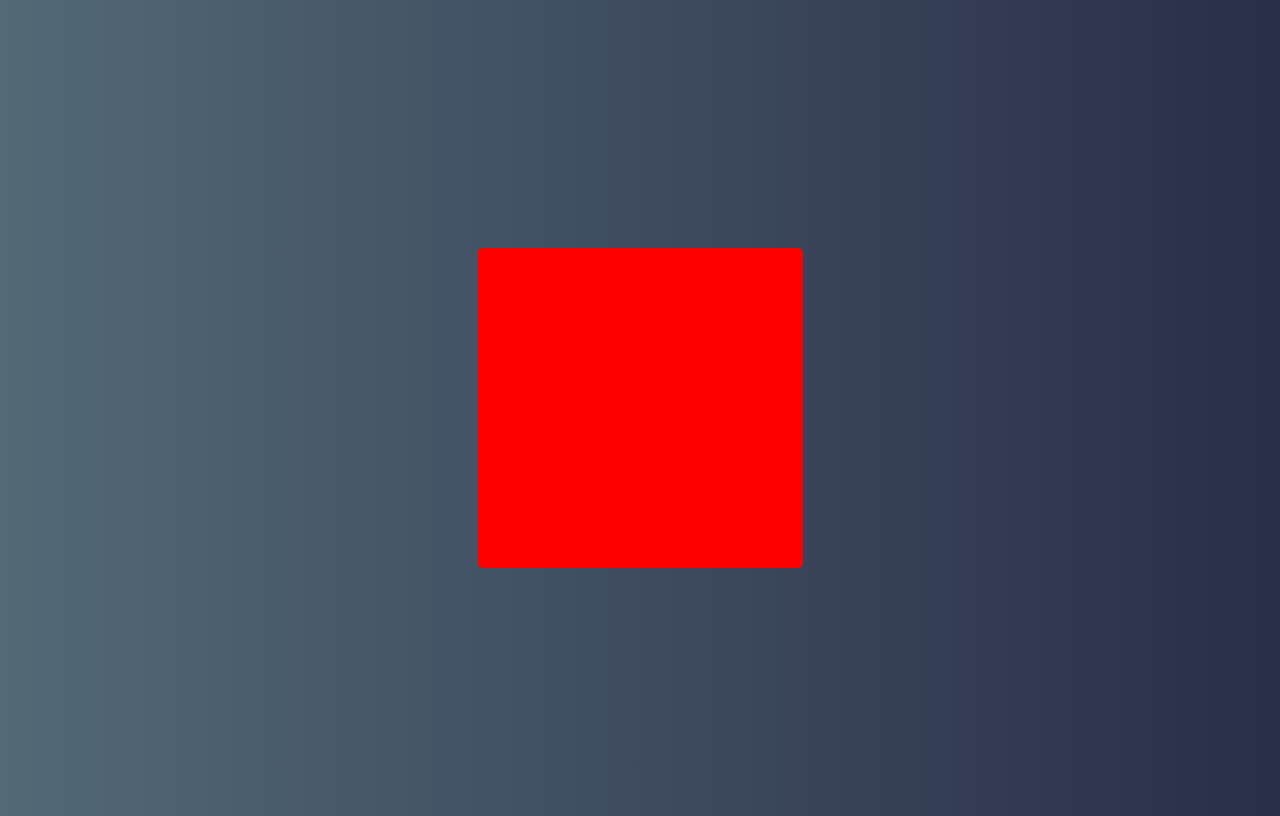
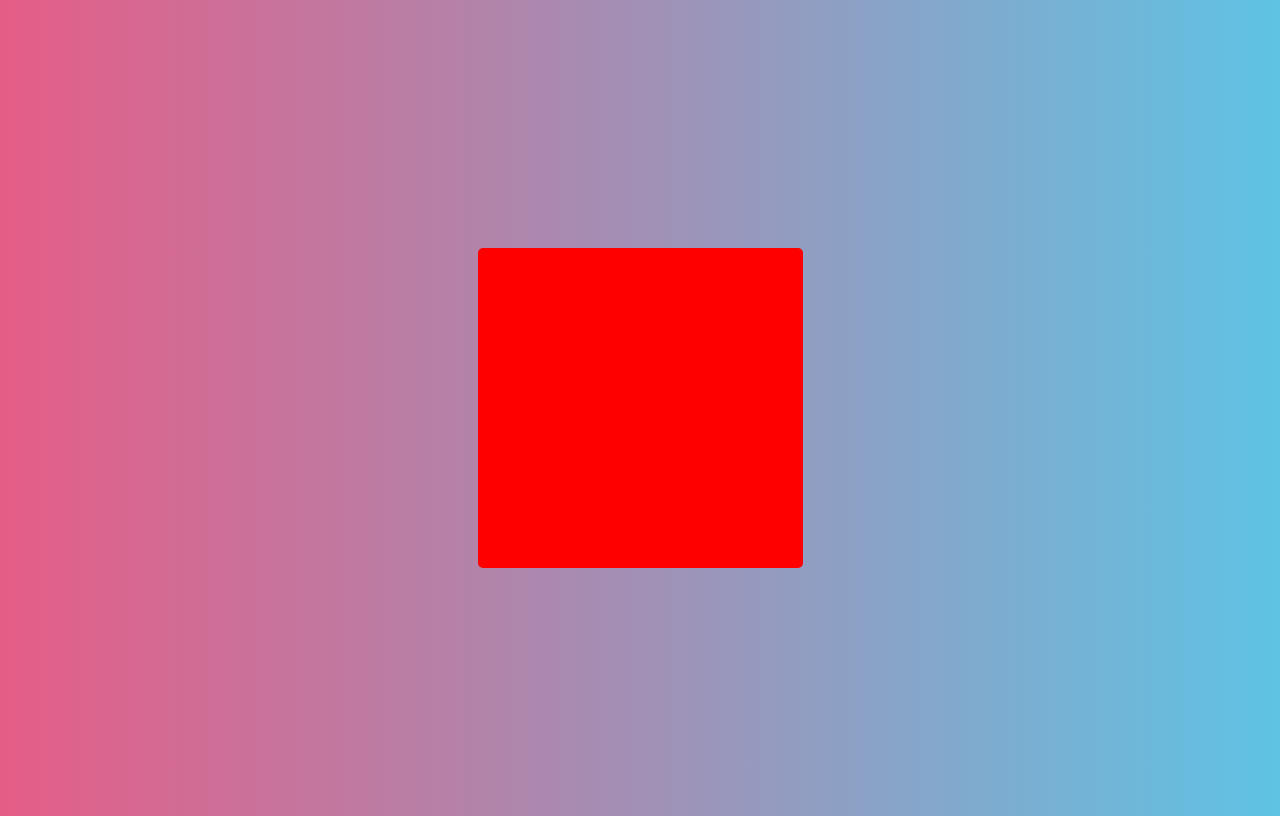
Before and after one commit to gustavomrv/web_js_2022, a React (Create React App) app in the folder react/calculator/: page / in a window 1280 px wide. Built offline with nearby package versions, Linux system fonts and the light colour scheme.

Commit message:
Update index.css

```diff
--- a/react/calculator/src/index.css
+++ b/react/calculator/src/index.css
@@ -15,5 +15,5 @@ body {
   text-align: center;
 
   color: #fff;
-  background: linear-gradient(to right, rgb(83,105,118),rgb(41,46,73));
+  background: linear-gradient(to right, #e55d87,#5fc3e4);
 }
```
